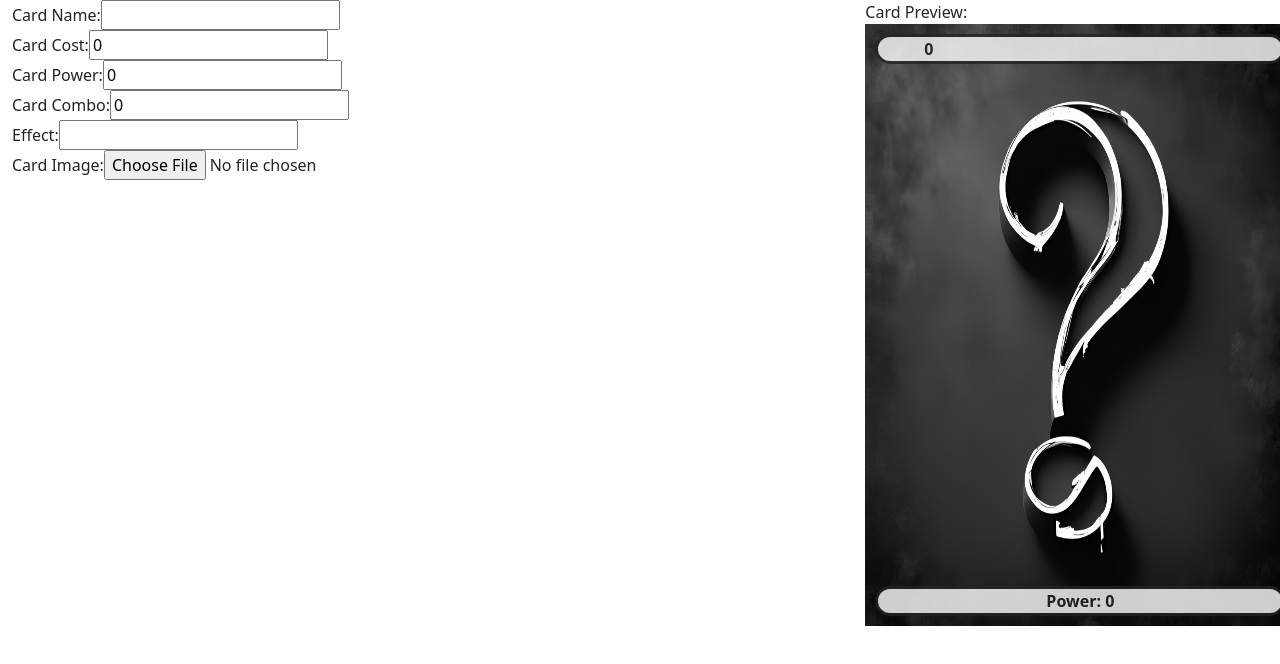
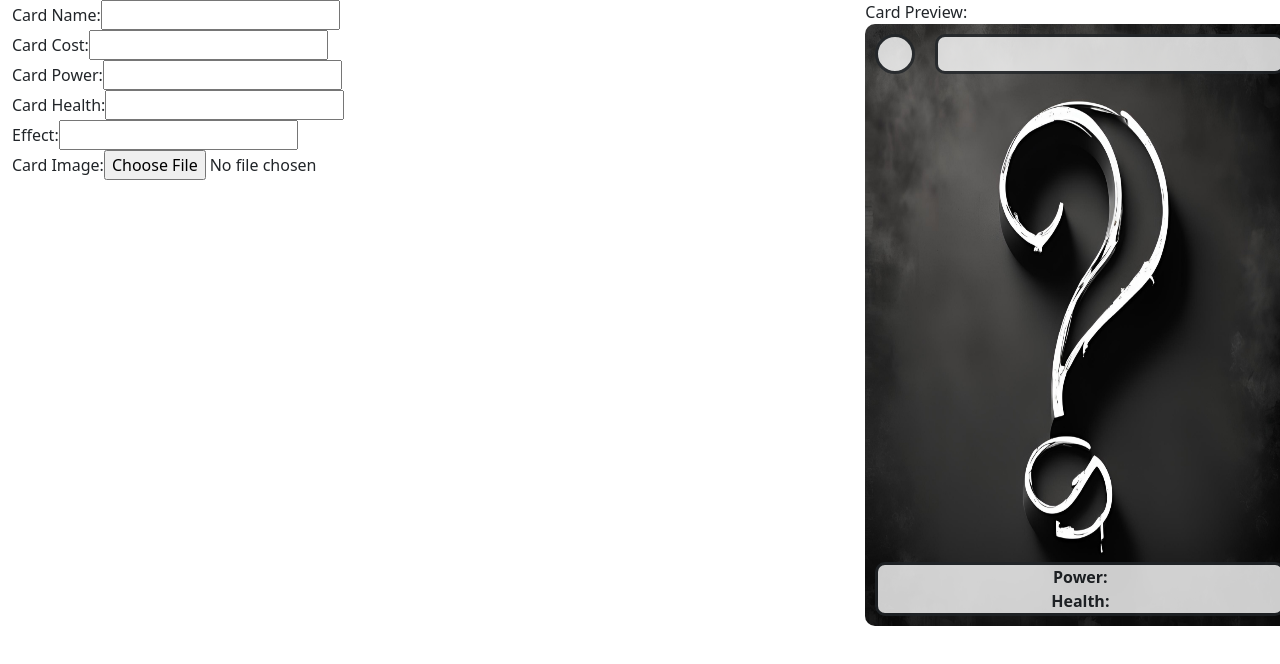
Before and after one commit to nbrady/test, a React (Create React App) app in the folder app/: page / in a window 1280 px wide. Shown: the top 664 px of the page. Built offline with nearby package versions, Linux system fonts and the light colour scheme.

Commit message:
Improve card styling

```diff
--- a/app/src/App.css
+++ b/app/src/App.css
@@ -41,29 +41,69 @@
 .card-image {
   width: 430px;
   height: 602px;
+  border-radius: 10px;
+}
+
+.card-cost-container {
+  position: absolute;
+
+  height: 40px;
+  width: 40px;
+  line-height: 35px;
+  left: 0px;
+
+  border: solid;
+  border-radius: 50%;
+
+  background-color: white;
+  opacity: 80%;
+  text-align: center;
+  float: left;
+}
+
+.card-name-container {
+  position: absolute;
+  height: 40px;
+  width: 350px;
+  line-height: 25px;
+  right: 0px;
+
+  border: solid;
+  border-radius: 10px;
+
+  background-color: white;
+  opacity: 80%;
+  text-align: center;
+  float:left;
 }
 
 .card-text-container {
-  position: absolute;
   border: solid;
-  border-radius: 15px;
-  width: 410px;
+  border-radius: 10px;
   background-color: white;
   opacity: 80%;
-  margin: 10px !important;
   text-align: center;
 }
 
 .card-top {
+  position: absolute;
   top: 0px;
+  width: 410px;
+  margin: 10px !important;
   font-weight: bold;
 }
 
 .card-middle {
+  position: absolute;
   bottom: 50px;
+  width: 410px;
+  margin: 10px !important;
 }
 
 .card-bottom {
+  position: absolute;
   bottom: 0px;
+  width: 410px;
+  margin: 10px !important;
   font-weight: bold;
 }
--- a/app/src/components/card-image.component.tsx
+++ b/app/src/components/card-image.component.tsx
@@ -2,10 +2,10 @@ import React from 'react';
 import defaultCard from '../assets/default-card.png';
 
 interface CardImageProps {
-    cardName: string;
-    cardCost: number;
-    cardPower: number;
-    cardCombo: number;
+    cardName?: string;
+    cardCost?: number;
+    cardPower?: number;
+    cardHealth?: number;
     cardEffect?: string;
     cardImage?: string;
 }
@@ -14,14 +14,15 @@ interface CardImageProps {
 export const CardImage:React.FC<CardImageProps> = (props: CardImageProps) => {
     return (
         <div className='position-relative'>
+            {/* TODO: Rounded corner */}
             <img className='card-image' src={props.cardImage || defaultCard} alt={props.cardName} />
 
-            <div className='card-top row card-text-container'>
-                <div className='col-3'>
-                    <span>{props.cardCost}</span>
+            <div className='card-top'>
+                <div className='card-cost-container'>
+                    <h2>{props.cardCost}</h2>
                 </div>
 
-                <div className='col-9'>
+                <div className='card-name-container'>
                     <h2>{props.cardName}</h2>
                 </div>
             </div>
@@ -33,7 +34,8 @@ export const CardImage:React.FC<CardImageProps> = (props: CardImageProps) => {
             )}
 
             <div className='card-bottom card-text-container'>
-                <span>Power: {props.cardPower}</span>
+                <div>Power: {props.cardPower}</div>
+                <div>Health: {props.cardHealth}</div>
             </div>
 
         </div>
--- a/app/src/components/create-card-form.component.tsx
+++ b/app/src/components/create-card-form.component.tsx
@@ -3,11 +3,11 @@ import { CardImage } from './card-image.component';
 
 export const CreateCardForm = () => {
 
-    const [cardName, setCardName] = useState<string>("");
-    const [cardCost, setCardCost] = useState<number>(0);
-    const [cardPower, setCardPower] = useState<number>(0);
-    const [cardCombo, setCardCombo] = useState<number>(0);
-    const [cardEffect, setCardEffect] = useState<string>("");
+    const [cardName, setCardName] = useState<string>();
+    const [cardCost, setCardCost] = useState<number>();
+    const [cardPower, setCardPower] = useState<number>();
+    const [cardHealth, setCardHealth] = useState<number>();
+    const [cardEffect, setCardEffect] = useState<string>();
     const [cardImage, setCardImage] = useState<string>();
 
     function handleChange(event: React.ChangeEvent<HTMLInputElement>) {
@@ -27,17 +27,17 @@ export const CreateCardForm = () => {
 
                     <div>
                         <label htmlFor='card-cost'>Card Cost: </label>
-                        <input id='card-cost' type="number" value={cardCost} onChange={(event) => setCardCost(Number(event.target.value))} />
+                        <input id='card-cost' type="text" value={cardCost} onChange={(event) => setCardCost(Number(event.target.value))} />
                     </div>
 
                     <div>
                         <label htmlFor='card-power'>Card Power: </label>
-                        <input id='card-power' type="number" value={cardPower} onChange={(event) => setCardPower(Number(event.target.value))} />
+                        <input id='card-power' type="text" value={cardPower} onChange={(event) => setCardPower(Number(event.target.value))} />
                     </div>
 
                     <div>
-                        <label htmlFor='card-combo'>Card Combo: </label>
-                        <input id='card-combo' type="number" value={cardCombo} onChange={(event) => setCardCombo(Number(event.target.value))} />
+                        <label htmlFor='card-combo'>Card Health: </label>
+                        <input id='card-combo' type="text" value={cardHealth} onChange={(event) => setCardHealth(Number(event.target.value))} />
                     </div>
 
                     <div>
@@ -57,7 +57,7 @@ export const CreateCardForm = () => {
                         cardName={cardName}
                         cardCost={cardCost}
                         cardPower={cardPower}
-                        cardCombo={cardCombo}
+                        cardHealth={cardHealth}
                         cardEffect={cardEffect}
                         cardImage={cardImage}
                     />
```
